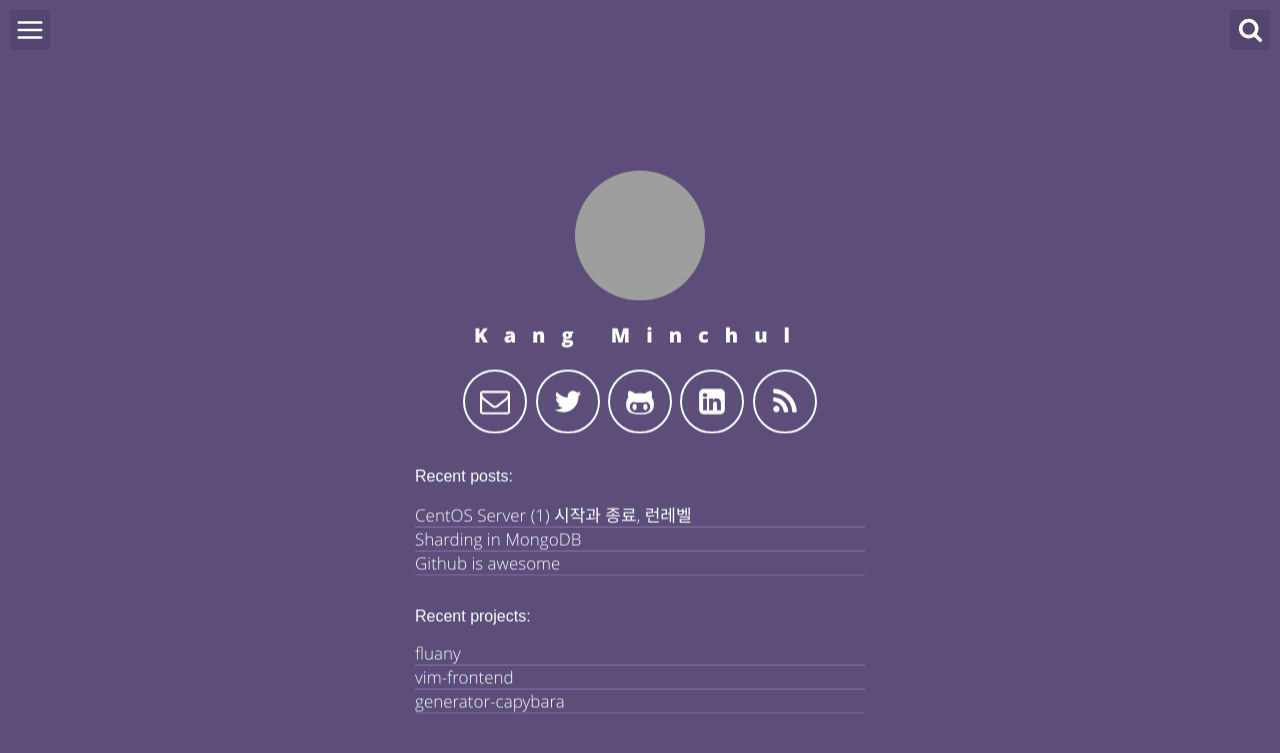
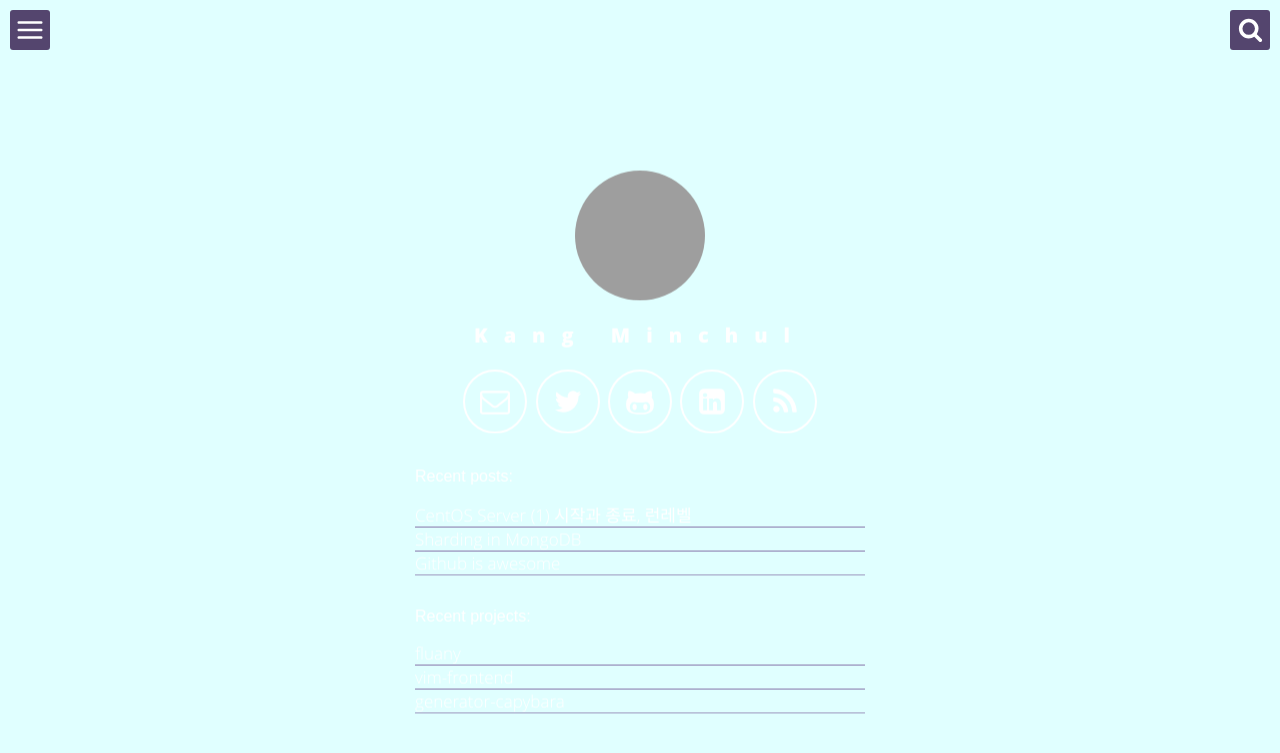
Before and after one commit to JJooJJoo83/kangtegong.github.io, a Jekyll site: the page built from index.html, in a window 1280 px wide. Shown: the top 753 px of the page. Built offline with Jekyll 4.4.1, drawn with Linux system fonts in a browser that asks for light colours; grey boxes are pictures that could not be loaded.

Commit message:
change bg color

```diff
--- a/assets/css/main.css
+++ b/assets/css/main.css
@@ -899,7 +899,7 @@ body {
 .header-site,
 .header-post,
 .page-header {
-    background: #5d4d7a;
+    background: #E0FFFF;
     height: 100%;
 }
 
```
Also changed, not shown: _posts/2016-03-10-space.md (+0 -1 lines).
